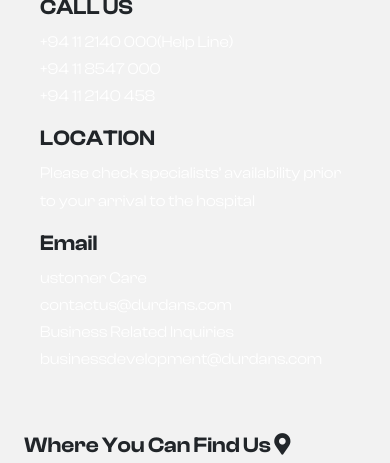
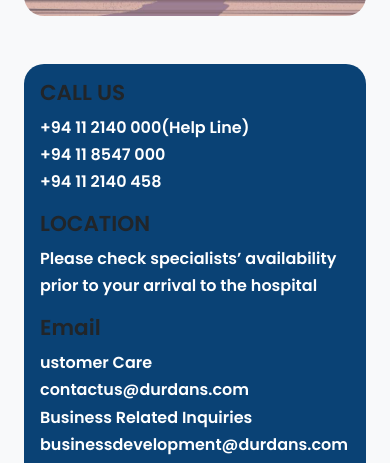
Before and after one commit to sfn1024/Renew_Minds, a PHP site: page /Contact.php in a window 390 px wide; the page is wider, and only the part inside the window is pictured. Shown: the part 1290-1753 px from the top of that part. Run offline with PHP 8.4, Linux system fonts and the light colour scheme; some libraries are stand-ins or nearby versions.

Commit message:
update style and image

```diff
--- a/assets/css/style.css
+++ b/assets/css/style.css
@@ -30,3 +30,78 @@
 
 /* ========================= IMPORT Admin ========================= */
 @import url(../css/Admin.css);
+
+
+/*contact page front end*/
+@import url('https://fonts.googleapis.com/css2?family=Poppins:wght@600&display=swap');
+body{
+    font-family: 'Poppins', sans-serif;
+    background-color: #f8f9fa ;
+}
+
+.first_col {
+    background-color: white;
+    height: 900px;
+    box-shadow: rgba(0, 0, 0, 0.35) 0px 5px 15px;
+    position: relative;
+    width: 550px;
+    left: 155px;
+    top: 171px;
+    border-radius: 20px;
+}
+
+.img-fluid {
+    border-radius: 20px;
+}
+
+.row-last {
+    width: 60% !important;
+    position: relative !important;
+    left: 350px;
+    top: 50px;
+    height: 200px;
+    padding-bottom: 100px !important;
+    background-color: #0A4275;
+    border-radius: 20px;
+
+}
+
+.btn-primary {
+    background-color: #0A4275;
+    border: #c1b688;
+
+}
+
+.btn-primary:hover {
+    background-color: black !important;
+}
+
+.form-control {
+    height: 52px;
+    background: #fff;
+    font-size: 14px;
+    border-radius: 2px;
+    -webkit-box-shadow: none !important;
+    box-shadow: none !important;
+    border: 1px solid #c1b688;
+}
+.form-control[type=text]:focus {
+border: 2px solid #555;
+}
+@media only screen and (max-width: 600px) {
+    .first_col {
+        position: initial;
+        left: 0 !important;
+    }
+
+    .sec_col {
+        order: 1 !important;
+    }
+
+    .row-last {
+        left: 0 !important;
+        width: 100% !important;
+        height: 500px !important;
+        top: 0 !important;
+    }
+}
```
Also changed, not shown: assets/media/contact.jpg (added).
